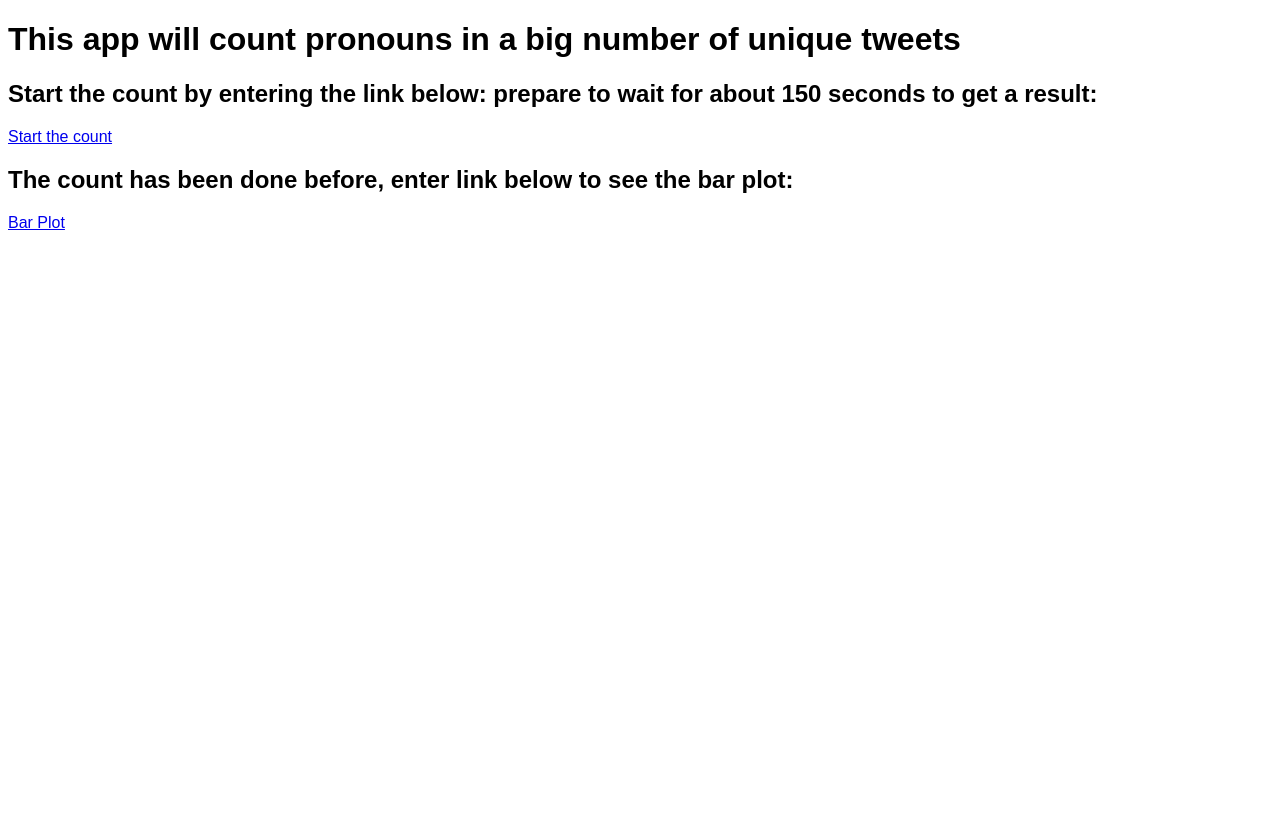
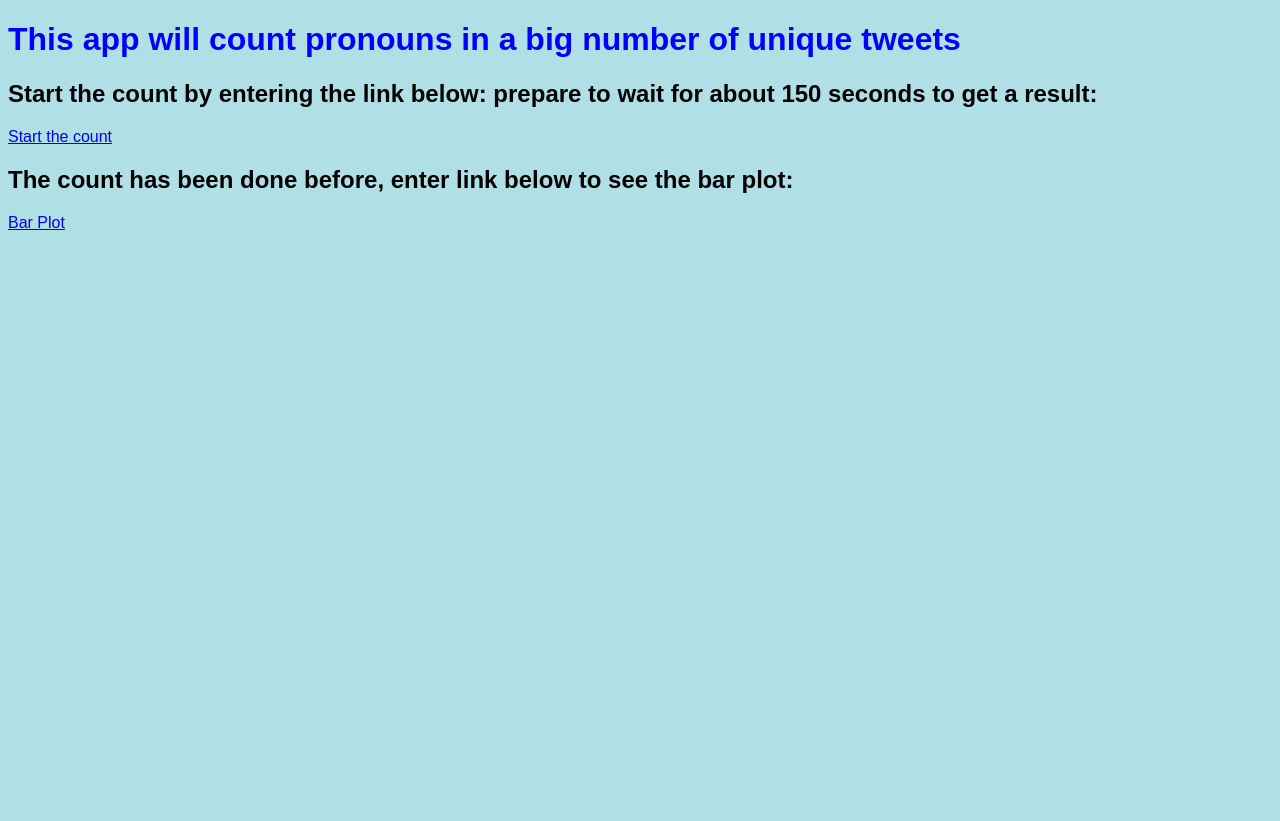
Before and after one commit to gabrielevensen/ACC_CA2, a Flask app: page / in a window 1280 px wide. Run offline with Flask 2, Linux system fonts and the light colour scheme.

Commit message:
added css

```diff
--- a/Flask/static/style.css
+++ b/Flask/static/style.css
@@ -1,2 +1,12 @@
 body,h1 {font-family: "Raleway", sans-serif}
 body, html {height: 100%}
+
+body {
+  background-color: powderblue;
+}
+h1 {
+  color: blue;
+}
+p {
+  color: red;
+}
```
